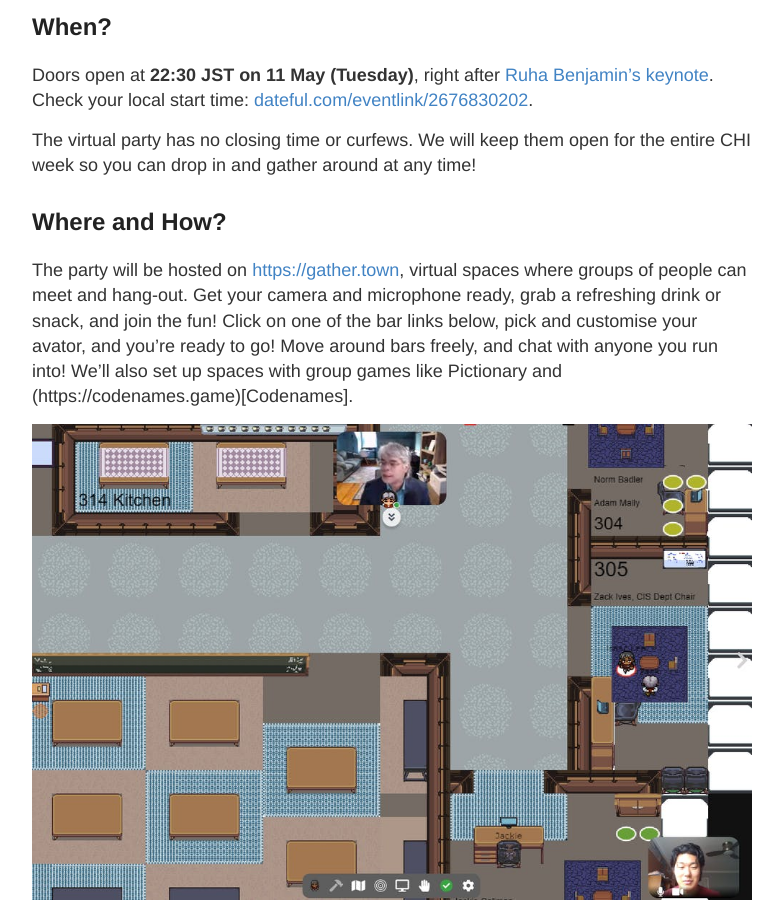
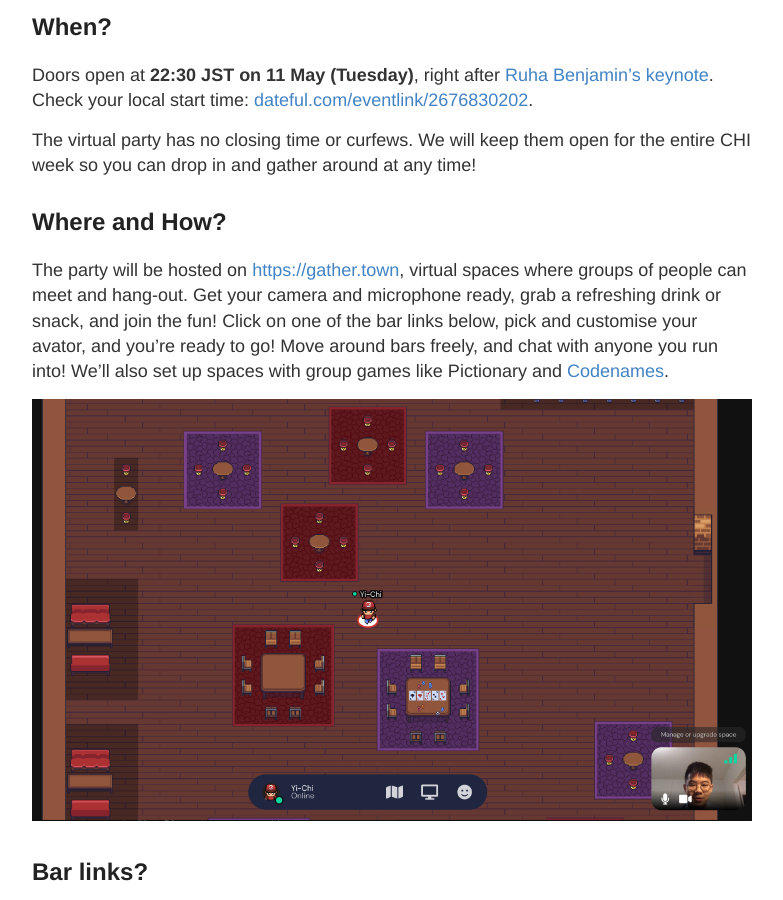
Before and after one commit to nordichi/nordichi.github.io, a Jekyll site: the page built from _posts/2021-5-10-Hello.md, in a window 1280 px wide and 900 px high, scrolled down 400 px. Shown: the whole window, without its empty margins (248-1031 px from the left). Built offline with Jekyll 4.4.1, drawn with Linux system fonts in a browser that asks for light colours.

Commit message:
change theme

```diff
--- a/_posts/2021-5-10-Hello.md
+++ b/_posts/2021-5-10-Hello.md
@@ -16,9 +16,9 @@
 The virtual party has no closing time or curfews. We will keep them open for the entire CHI week so you can drop in and gather around at any time!
 
 ## Where and How?
-The party will be hosted on [https://gather.town](gather.town), virtual spaces where groups of people can meet and hang-out. Get your camera and microphone ready, grab a refreshing drink or snack, and join the fun! Click on one of the bar links below, pick and customise your avator, and you're ready to go! Move around bars freely, and chat with anyone you run into! We'll also set up spaces with group games like Pictionary and (https://codenames.game)[Codenames].
+The party will be hosted on [https://gather.town](gather.town), virtual spaces where groups of people can meet and hang-out. Get your camera and microphone ready, grab a refreshing drink or snack, and join the fun! Click on one of the bar links below, pick and customise your avator, and you're ready to go! Move around bars freely, and chat with anyone you run into! We'll also set up spaces with group games like Pictionary and [Codenames](https://codenames.game).
 
-![_config.yml]({{ site.baseurl }}/images/gathertown.jpg)
+![_config.yml]({{ site.baseurl }}/images/gathertown.png)
 
 ## Bar links?
 Each bar is limited to 25 people (sad 😔). But no worries! **We booked 12 bars** for the party (fits 300 people in total)!
```
Also changed, not shown: images/gathertown.png (added).
